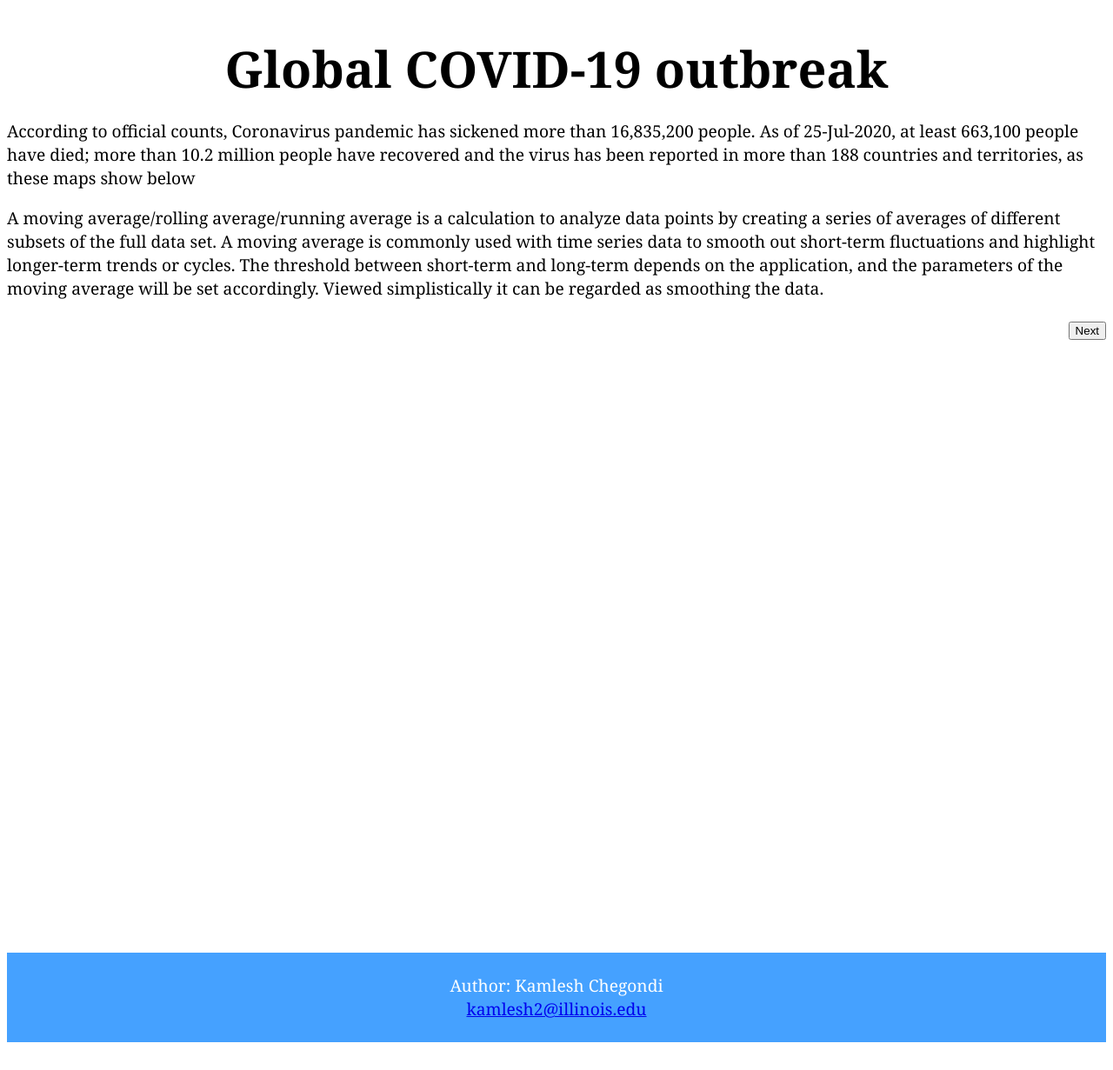
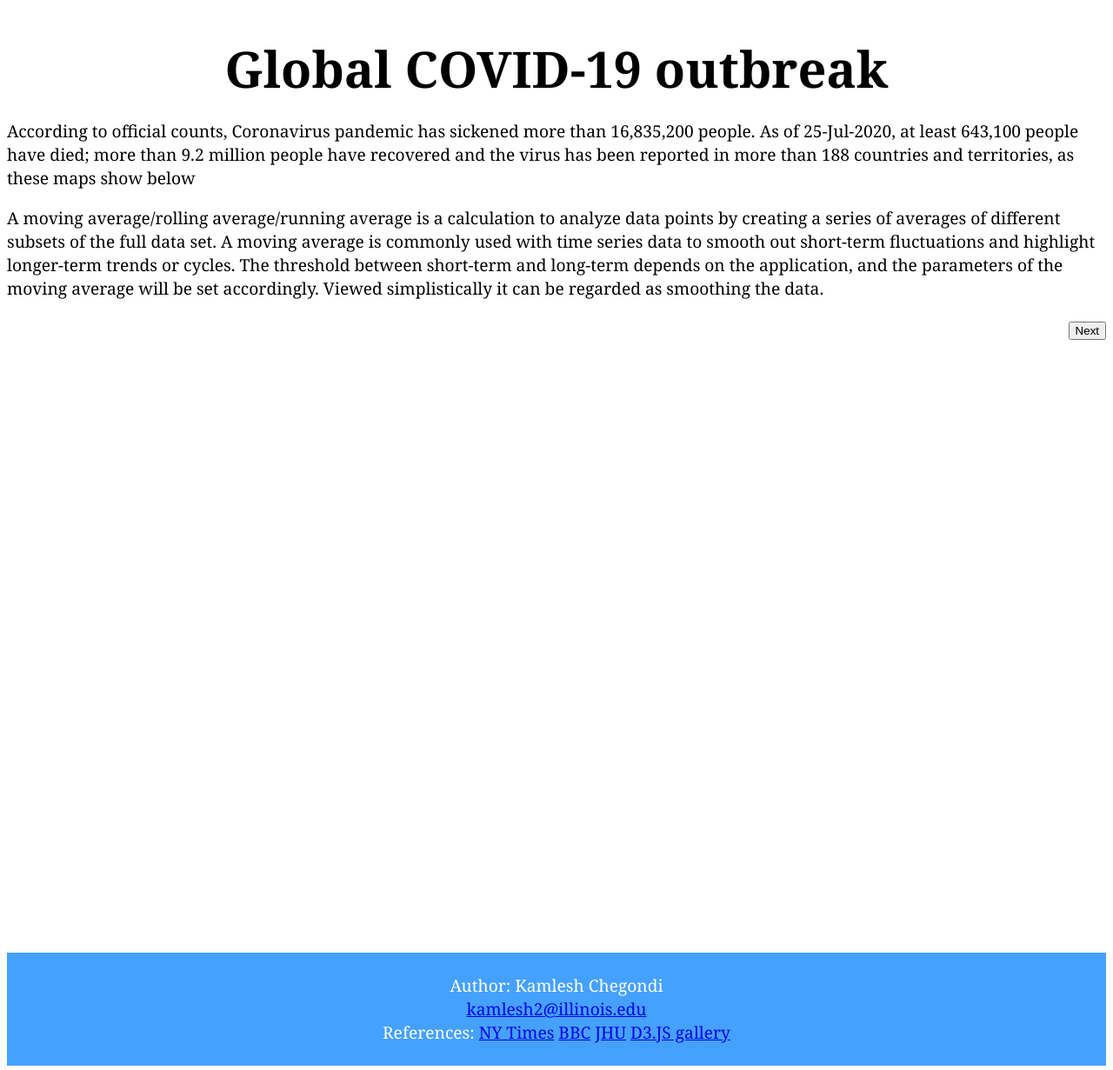
Before and after one commit to kamleshch/kamleshch.github.io, a plain HTML site: page COVID-19/new-cases-over-time.html in a window 1280 px wide. Shown: the whole page at 87% size. Before the commit the page ends 1204 px from the top, so only its background shows below. Drawn offline with nearby package versions, Linux system fonts and the light colour scheme; no server answers.

Commit message:
Update new-cases-over-time.html

```diff
--- a/COVID-19/new-cases-over-time.html
+++ b/COVID-19/new-cases-over-time.html
@@ -4,9 +4,10 @@
 <!-- Load d3.js -->
 <script src="https://d3js.org/d3.v4.js"></script>
 <link href="css/StyleSheet.css" rel="stylesheet">
+<title>New COVID-19 cases over time</title>
 <head><h1><center>Global COVID-19 outbreak</center></h1></head>
 <body>
-    <p>According to official counts, Coronavirus pandemic has sickened more than 16,835,200 people. As of 25-Jul-2020, at least 663,100 people have died; more than 10.2 million people have recovered and the virus has been reported in more than 188 countries and territories, as these maps show below
+    <p>According to official counts, Coronavirus pandemic has sickened more than 16,835,200 people. As of 25-Jul-2020, at least 643,100 people have died; more than 9.2 million people have recovered and the virus has been reported in more than 188 countries and territories, as these maps show below
     </p>
     <p>
     A moving average/rolling average/running average is a calculation to analyze data points by creating a series of averages of different subsets of the full data set. A moving average is commonly used with time series data to smooth out short-term fluctuations and highlight longer-term trends or cycles. The threshold between short-term and long-term depends on the application, and the parameters of the moving average will be set accordingly. Viewed simplistically it can be regarded as smoothing the data.
@@ -16,14 +17,14 @@
     </form>
 <svg width="400" height="300"></svg>
 <!-- Create a div where the graph will take place -->
-<div id="my_dataviz2" style="color:rgba(236,241,175,0.09);padding:10px;border: 5px"></div>
+<div id="kc_dataviz" style="color:rgba(236,241,175,0.09);padding:10px;border: 5px"></div>
 <div id='container'></div>
 <script>
 var margin1 = {top: 50, right: 30, bottom: 80, left: 60},
         width1 = 1200 - margin1.left - margin1.right,
         height1 = 400 - margin1.top - margin1.bottom;
     // append the svg object to the body of the page
-    var svg2 = d3.select("#my_dataviz2")
+    var svg2 = d3.select("#kc_dataviz")
         .append("svg")
         .attr("width", width1 + margin1.left + margin1.right)
         .attr("height", height1 + margin1.top + margin1.bottom)
@@ -179,6 +180,10 @@ var margin1 = {top: 50, right: 30, bottom: 80, left: 60},
 </body>
 <footer>
   <p>Author: Kamlesh Chegondi<br>
-  <a href="mailto:kamlesh2@illinois.edu">kamlesh2@illinois.edu</a></p>
+  <a href="mailto:kamlesh2@illinois.edu">kamlesh2@illinois.edu</a><br>
+    References: <a href="https://www.nytimes.com/interactive/2020/world/coronavirus-maps.html#map">NY Times</a>
+    <a href="https://www.bbc.com/news/world-51235105">BBC</a>
+    <a href="https://coronavirus.jhu.edu/data/new-cases">JHU</a>
+    <a href="https://www.d3-graph-gallery.com/">D3.JS gallery</a></p>
 </footer>
 </html>
```
